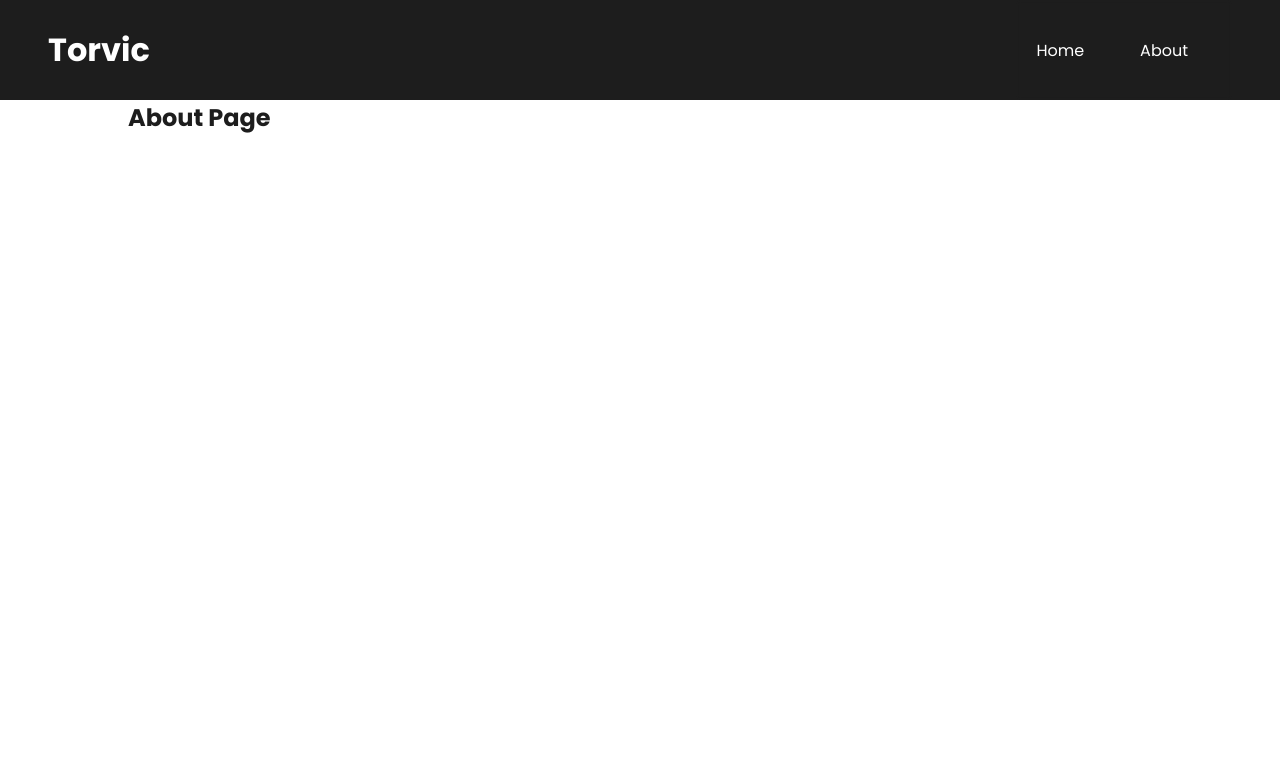
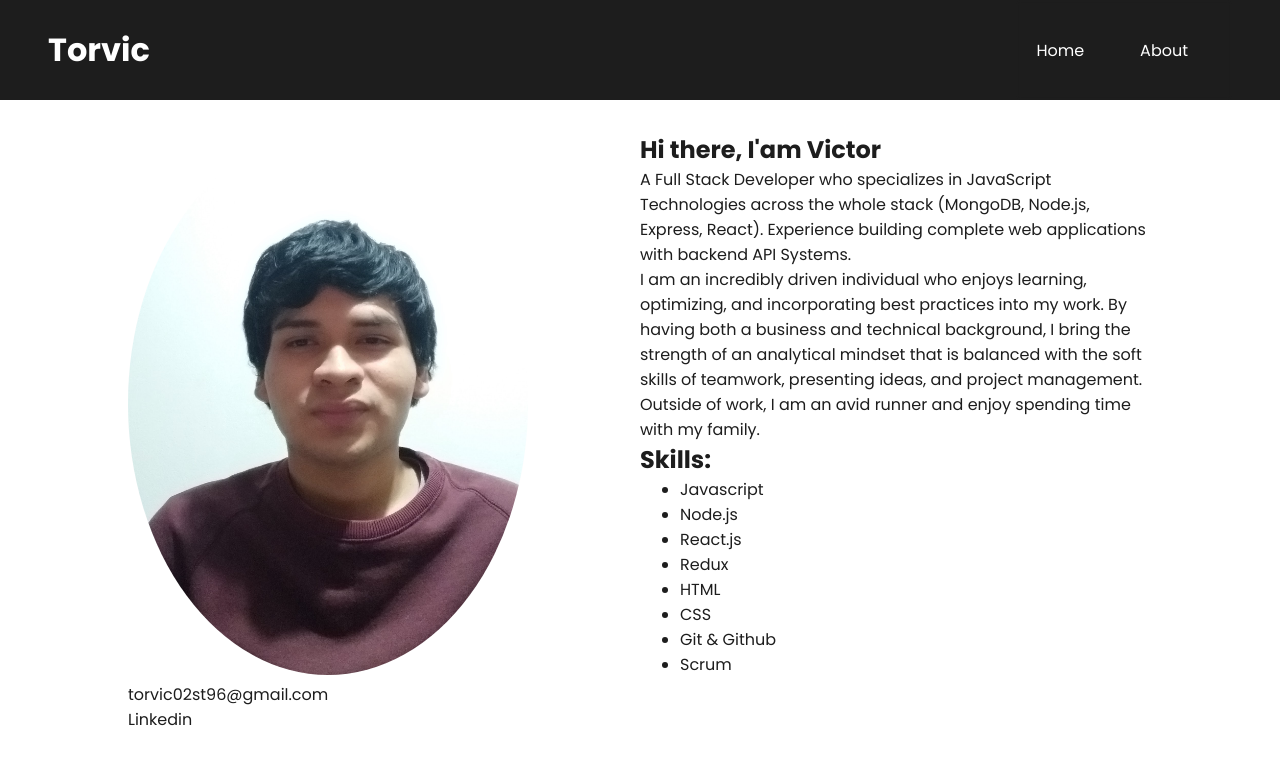
Before and after one commit to torvic/products-app, a React (Create React App) app: page /about in a window 1280 px wide. Shown: the top 764 px of the page. Built offline with nearby package versions, Linux system fonts and the light colour scheme.

Commit message:
Add information in AboutPage component

```diff
--- a/src/pages/AboutPage/index.jsx
+++ b/src/pages/AboutPage/index.jsx
@@ -1,8 +1,54 @@
 import Container from '../../common/Container';
+import styles from './index.module.scss';
 
 const AboutPage = () => (
   <Container>
-    <h2>About Page</h2>
+    <div className={styles.about}>
+      <div className={styles.about__picture}>
+        <figure className={styles.about__figure}>
+          <img
+            className={styles.about__image}
+            src="./images/photo.jpg"
+            alt="victor"
+          />
+        </figure>
+        <div>
+          <img src="" alt="" />
+          <span>torvic02st96@gmail.com</span>
+        </div>
+        <div>
+          <img src="" alt="" />
+          <span>Linkedin</span>
+        </div>
+      </div>
+      <div className={styles.about__info}>
+        <h2>Hi there, I&apos;am Victor</h2>
+        <p>
+          A Full Stack Developer who specializes in JavaScript Technologies
+          across the whole stack (MongoDB, Node.js, Express, React). Experience
+          building complete web applications with backend API Systems.
+        </p>
+        <p>
+          I am an incredibly driven individual who enjoys learning, optimizing,
+          and incorporating best practices into my work. By having both a
+          business and technical background, I bring the strength of an
+          analytical mindset that is balanced with the soft skills of teamwork,
+          presenting ideas, and project management. Outside of work, I am an
+          avid runner and enjoy spending time with my family.
+        </p>
+        <h2>Skills:</h2>
+        <ul>
+          <li>Javascript</li>
+          <li>Node.js</li>
+          <li>React.js</li>
+          <li>Redux</li>
+          <li>HTML</li>
+          <li>CSS</li>
+          <li>Git & Github</li>
+          <li>Scrum</li>
+        </ul>
+      </div>
+    </div>
   </Container>
 );
 
--- /dev/null
+++ b/src/pages/AboutPage/index.module.scss
@@ -0,0 +1,14 @@
+.about {
+  margin: 32px 0;
+  display: flex;
+  &__picture {
+    flex: 1;
+  }
+  &__image {
+    max-width: 400px;
+    border-radius: 50%;
+  }
+  &__info {
+    flex: 1;
+  }
+}
```
Also changed, not shown: public/images/photo.jpg (added).
